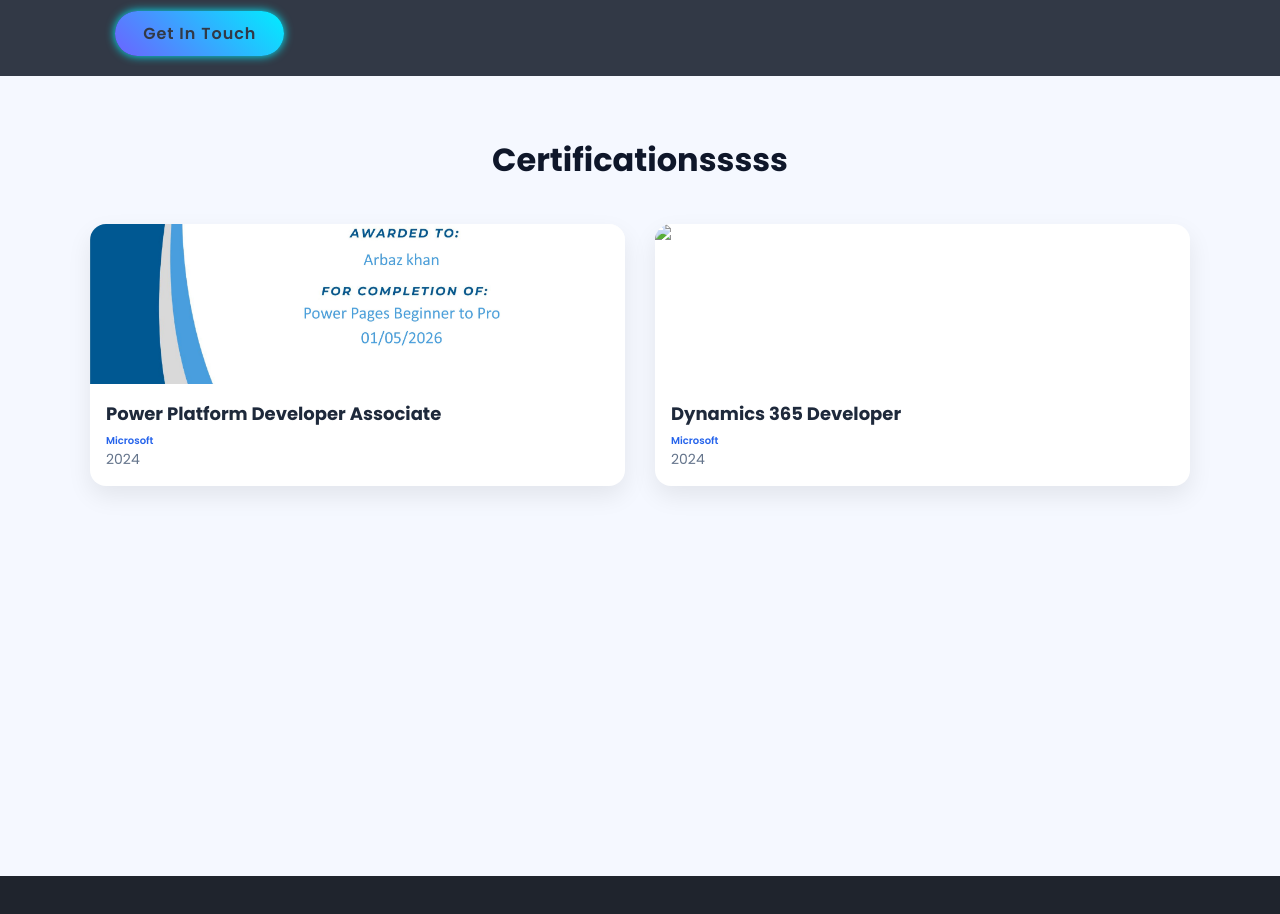
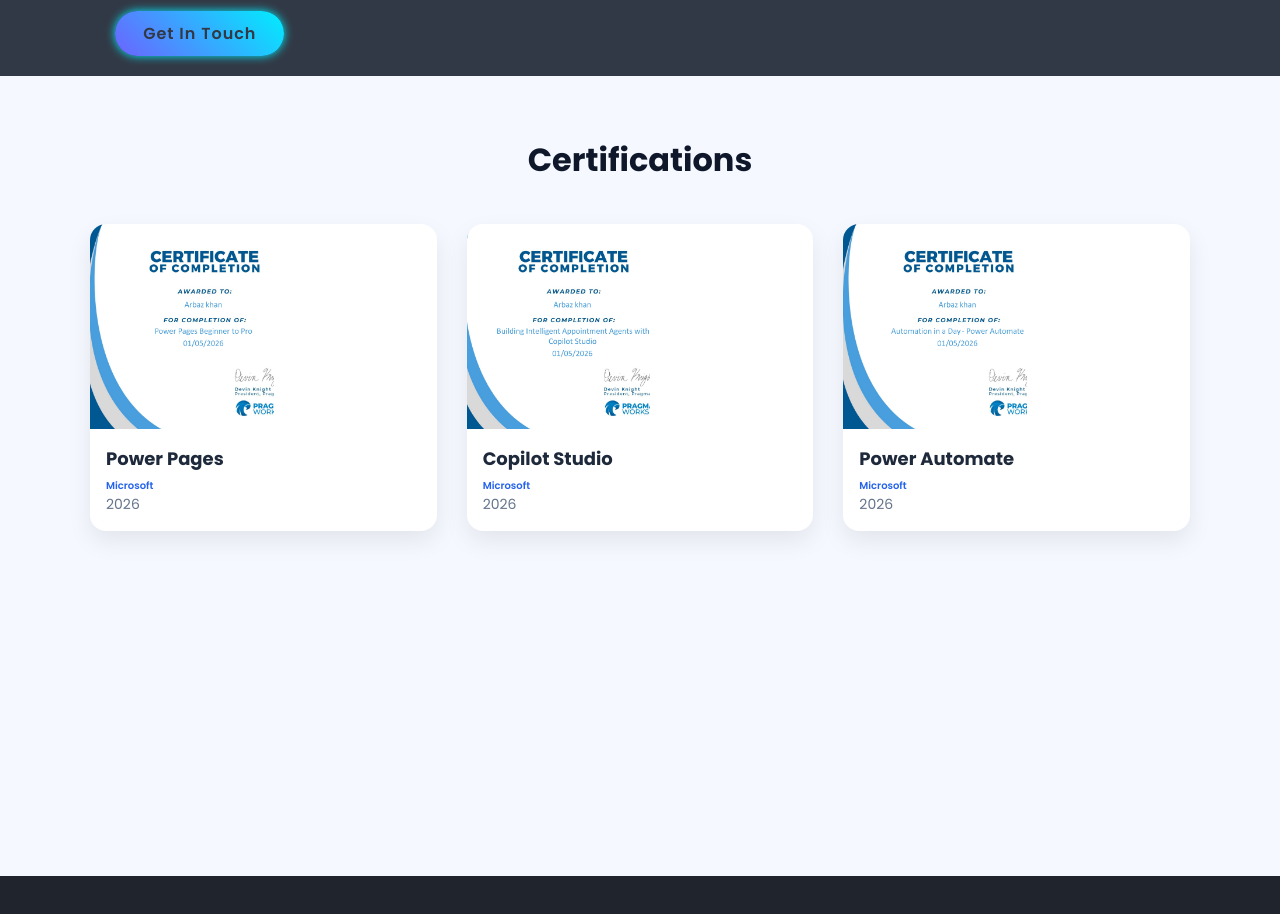
Before and after one commit to ArbazKhan982/Arbaz-khan-Port, a plain HTML site: page index.html in a window 1280 px wide. Shown: the part 4120-5034 px from the top of the page. Drawn offline with nearby package versions, Linux system fonts and the light colour scheme.

Commit message:
Update index.html

```diff
--- a/index.html
+++ b/index.html
@@ -1163,43 +1163,59 @@
     <!-- certifications section -->
    <section style="padding:60px 20px; background:#f5f8ff;">
     <h2 style="text-align:center; font-size:32px; margin-bottom:40px; color:#0f172a;">
-        Certificationsssss
+        Certifications
     </h2>
 
     <div style="display:grid; grid-template-columns:repeat(auto-fit, minmax(260px, 1fr)); gap:30px; max-width:1100px; margin:auto;">
 
         <div style="background:#ffffff; border-radius:16px; overflow:hidden; box-shadow:0 10px 25px rgba(0,0,0,0.08);">
             <img src="Images/PowerPages.jpg"
-                 alt="Power Platform Developer Associate"
-                 style="width:100%; height:160px; object-fit:cover; display:block;">
+                 alt="Power Pages"
+                 style="width:53%; height:205px; object-fit:cover; display:block;">
 
             <div style="padding:16px;">
                 <h3 style="margin:0 0 6px; font-size:18px; color:#1e293b;">
-                    Power Platform Developer Associate
+                    Power Pages
                 </h3>
                 <p style="margin:0; color:#2563eb; font-weight:600;">
                     Microsoft
                 </p>
                 <span style="font-size:14px; color:#64748b;">
-                    2024
+                    2026
                 </span>
             </div>
         </div>
-
-        <div style="background:#ffffff; border-radius:16px; overflow:hidden; box-shadow:0 10px 25px rgba(0,0,0,0.08);">
-            <img src="Images/Dynamics365.jpg"
-                 alt="Dynamics 365 Developer"
-                 style="width:100%; height:160px; object-fit:cover; display:block;">
+<div style="background:#ffffff; border-radius:16px; overflow:hidden; box-shadow:0 10px 25px rgba(0,0,0,0.08);">
+            <img src="Images/CopilotStudio.jpg"
+                 alt="Copilot Studio"
+                 style="width:53%; height:205px; object-fit:cover; display:block;">
 
             <div style="padding:16px;">
                 <h3 style="margin:0 0 6px; font-size:18px; color:#1e293b;">
-                    Dynamics 365 Developer
+                    Copilot Studio
                 </h3>
                 <p style="margin:0; color:#2563eb; font-weight:600;">
                     Microsoft
                 </p>
                 <span style="font-size:14px; color:#64748b;">
-                    2024
+                    2026
+                </span>
+            </div>
+        </div>
+        <div style="background:#ffffff; border-radius:16px; overflow:hidden; box-shadow:0 10px 25px rgba(0,0,0,0.08);">
+            <img src="Images/PowerAutomate.jpg"
+                 alt="Power Automate"
+                 style="width:53%; height:205px; object-fit:cover; display:block;">
+
+            <div style="padding:16px;">
+                <h3 style="margin:0 0 6px; font-size:18px; color:#1e293b;">
+                    Power Automate
+                </h3>
+                <p style="margin:0; color:#2563eb; font-weight:600;">
+                    Microsoft
+                </p>
+                <span style="font-size:14px; color:#64748b;">
+                    2026
                 </span>
             </div>
         </div>
```
